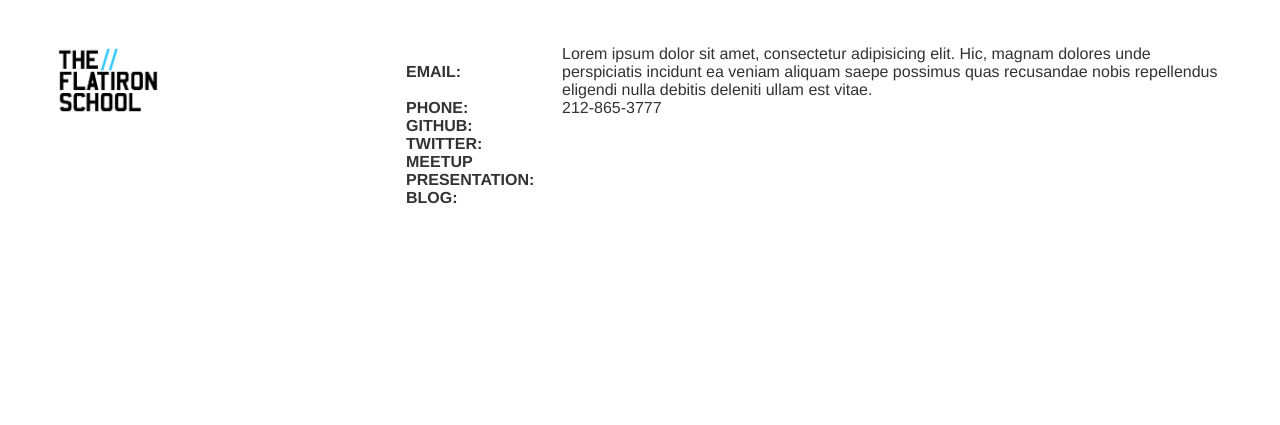
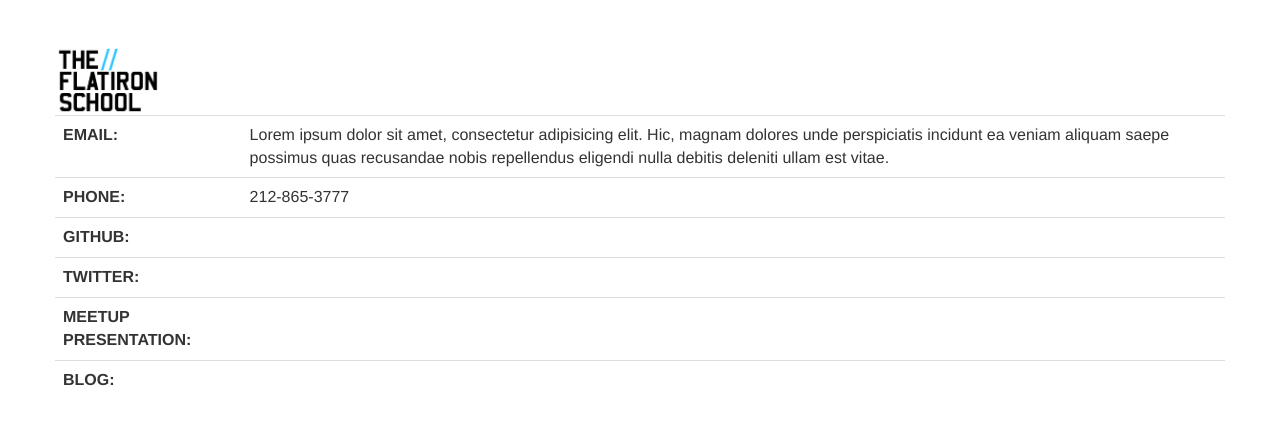
Before and after one commit to irosenb/booklet, a Jekyll site: the page built from _posts/2013-08-05-welcome-to-jekyll.markdown, in a window 1280 px wide. Shown: the top 425 px of the page. Built offline with Jekyll 4.4.1, drawn with Linux system fonts in a browser that asks for light colours; Markdown is read by kramdown in place of the engine named in the settings.

Commit message:
still stylin

```diff
--- a/_layouts/profile.html
+++ b/_layouts/profile.html
@@ -21,7 +21,7 @@
 	        		<img class="logo" src="/img/flatiron-school.png">
 	        	</a>
 	        </div>
-			<table class="info">
+			<table class="info table">
 				<tr>
 					<td class="field">Email</td>
 					<td>Lorem ipsum dolor sit amet, consectetur adipisicing elit. Hic, magnam dolores unde perspiciatis incidunt ea veniam aliquam saepe possimus quas recusandae nobis repellendus eligendi nulla debitis deleniti ullam est vitae. {{ page.email }} </td>
--- a/css/style.css
+++ b/css/style.css
@@ -31,6 +31,11 @@ table.info {
 	border-collapse: collapse;
 }
 
+table td, table th
+{
+    padding: 0; /* 'cellpadding' equivalent */
+}
+
 td.field:after {
 	content: ":";
 }
```
